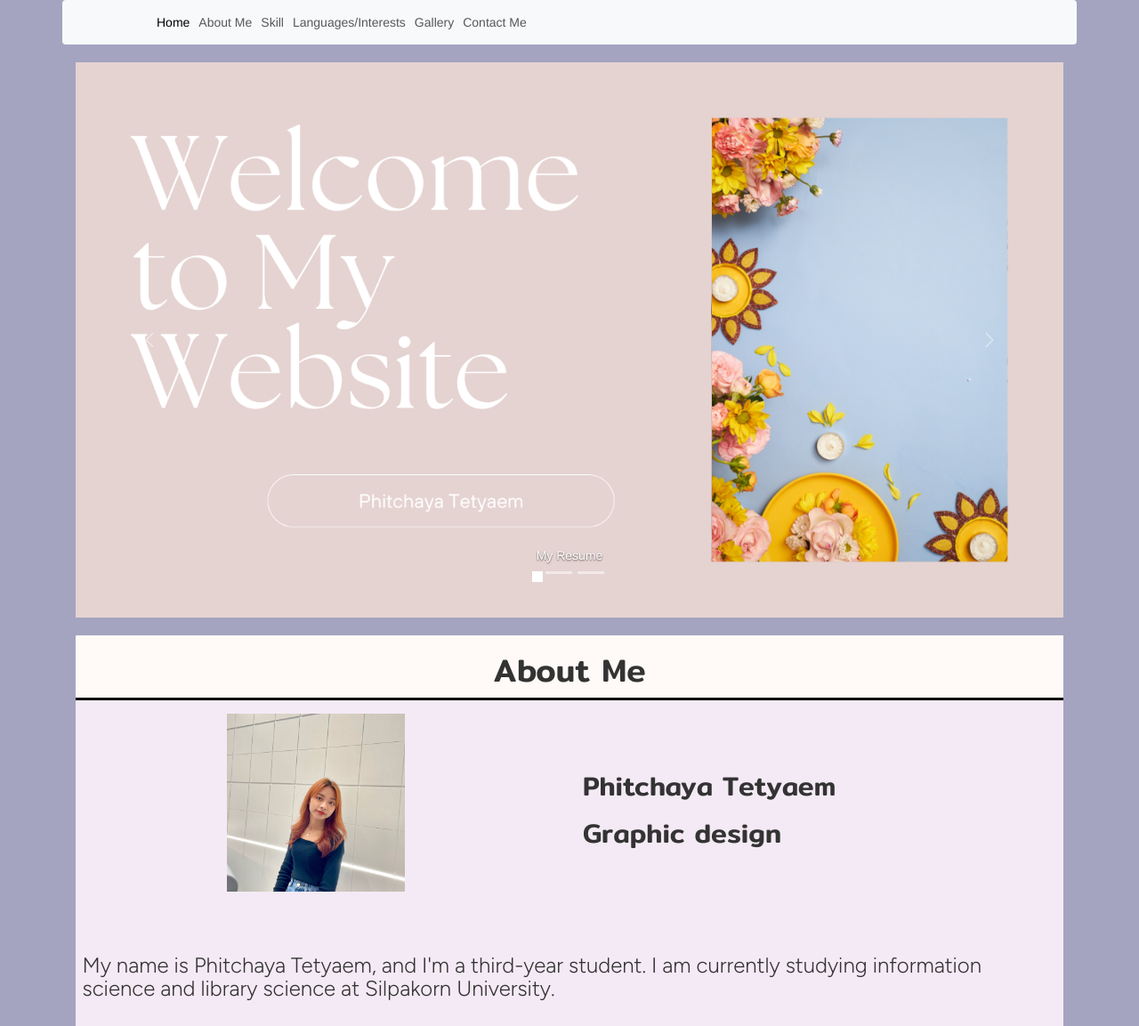
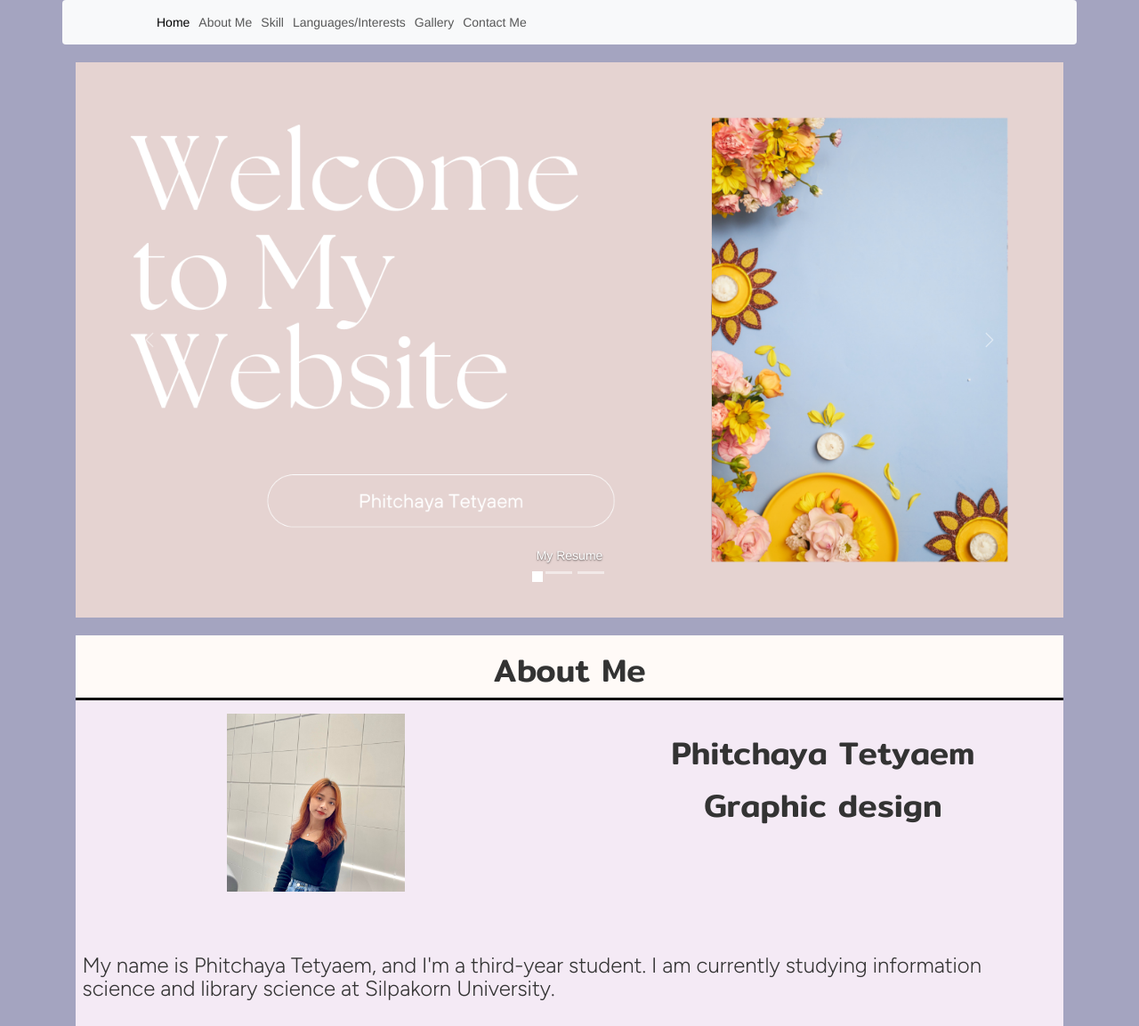
Before and after one commit to phitchaya-tetyaem/resume, a plain HTML site: page index.html in a window 1280 px wide. Shown: the top 1153 px of the page at 89% size. Drawn offline with nearby package versions, Linux system fonts and the light colour scheme.

Commit message:
Add files via upload
version 11

```diff
--- a/index.html
+++ b/index.html
@@ -127,12 +127,11 @@
               </div>
             </div>
             <div class="col-md-6"> <br>
-              <br>
-              <br>
+
               <div class="f">
-                <h2> Phitchaya Tetyaem </h2>
+                <h1> Phitchaya Tetyaem </h1>
                 <h2> </h2>
-                <h2>Graphic design </h2>
+                <h1>Graphic design </h1>
                 <br>
               </div>
             </div>
```
Also changed, not shown: 1 other file.
